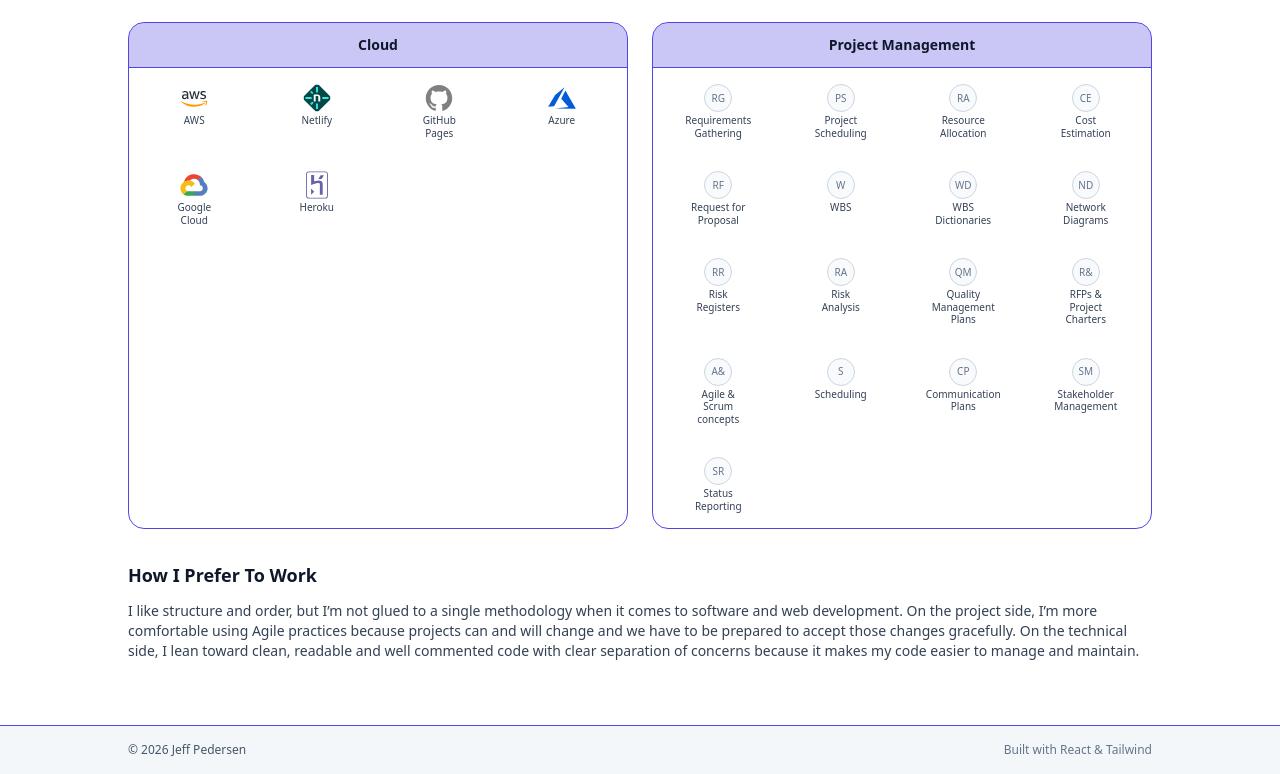
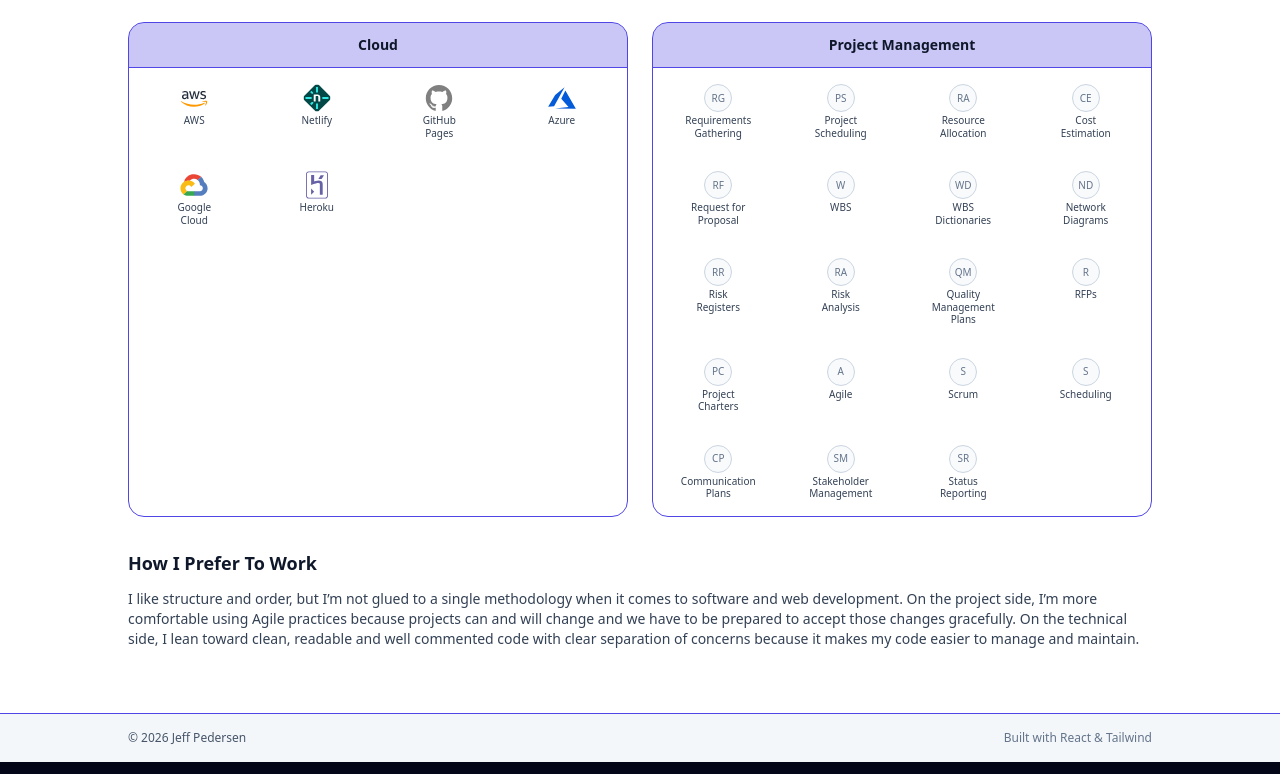
Before and after one commit to J-Pedersen/dev-portfolio, a React (Vite) app: page /skills in a window 1280 px wide. Shown: the part 1129-1903 px from the top of the page. Built offline with nearby package versions, Linux system fonts and the light colour scheme; the HTML template or start-up script is replaced by a standard one.

Commit message:
updated skills

```diff
--- a/src/pages/Skills.jsx
+++ b/src/pages/Skills.jsx
@@ -95,8 +95,10 @@ const skills = {
     'Risk Registers',
     'Risk Analysis',
     'Quality Management Plans',
-    'RFPs & Project Charters',
-    'Agile & Scrum concepts',
+    'RFPs',
+    'Project Charters',
+    'Agile',
+    'Scrum',
     'Scheduling',
     'Communication Plans',
     'Stakeholder Management',
```
